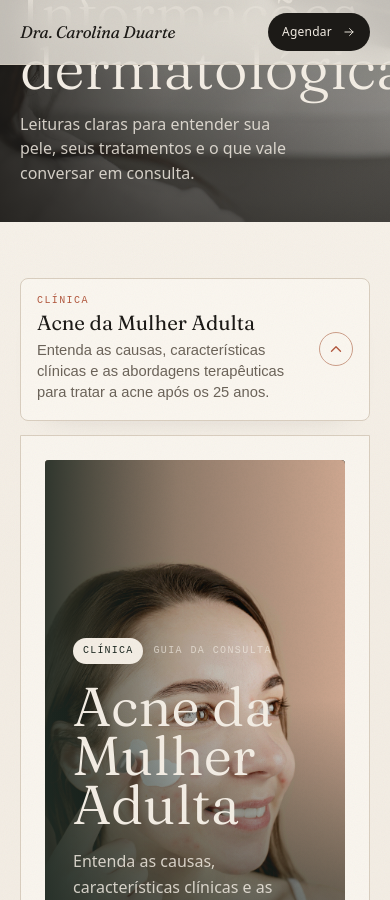
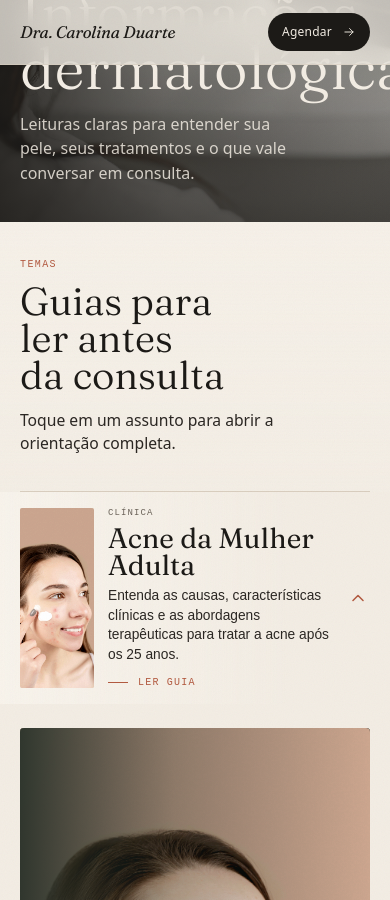
Before and after one commit to brulabs-dev/dra-carolina-duarte, a Jekyll site: the page built from informacoes/index.html, in a window 390 px wide and 900 px high, scrolled down 419 px. Built offline with Jekyll 4.4.1, drawn with Linux system fonts in a browser that asks for light colours; some web fonts are replaced; some of the changed text lies outside the part shown.

Commit message:
Improve mobile information page styling

```diff
--- a/assets/css/main.css
+++ b/assets/css/main.css
@@ -1323,6 +1323,10 @@ html.reveal-ready .reveal.is-visible { opacity: 1; transform: none; }
   align-items: start;
 }
 
+.info-mobile-intro {
+  display: none;
+}
+
 @media (min-width: 900px) {
   .info-layout {
     grid-template-columns: minmax(210px, 270px) minmax(0, 1fr);
@@ -1435,7 +1439,7 @@ html.reveal-ready .reveal.is-visible { opacity: 1; transform: none; }
 .info-articles-container {
   min-width: 0;
   display: grid;
-  gap: 14px;
+  gap: 0;
 }
 
 .info-card {
@@ -1464,6 +1468,17 @@ html.reveal-ready .reveal.is-visible { opacity: 1; transform: none; }
   box-shadow: 0 16px 34px -30px rgba(28, 26, 23, 0.24);
 }
 
+.info-card-header__media {
+  display: none;
+}
+
+.info-card-header__media img {
+  width: 100%;
+  height: 100%;
+  object-fit: cover;
+  filter: saturate(0.86) contrast(1.04);
+}
+
 .info-card-header__text {
   min-width: 0;
   display: grid;
@@ -1488,6 +1503,10 @@ html.reveal-ready .reveal.is-visible { opacity: 1; transform: none; }
   color: var(--muted);
   font-size: 0.92rem;
   line-height: 1.45;
+}
+
+.info-card-action {
+  display: none;
 }
 
 .info-card-chevron {
@@ -2159,10 +2178,155 @@ html.reveal-ready .reveal.is-visible { opacity: 1; transform: none; }
     display: block;
   }
 
+  .info-section {
+    padding-block: 0 clamp(64px, 14vw, 96px);
+  }
+
+  .info-layout {
+    gap: 0;
+  }
+
+  .info-mobile-intro {
+    display: grid;
+    gap: 10px;
+    padding-block: clamp(34px, 9vw, 52px);
+    border-bottom: 1px solid var(--hair);
+  }
+
+  .info-mobile-intro h2 {
+    max-width: 9ch;
+    margin: 0;
+    color: var(--ink);
+    font-family: var(--font-display);
+    font-size: clamp(2.35rem, 10vw, 3.6rem);
+    font-weight: 330;
+    line-height: 0.96;
+    letter-spacing: 0;
+    text-wrap: balance;
+  }
+
+  .info-mobile-intro p {
+    max-width: 31ch;
+    margin: 4px 0 0;
+    color: var(--ink-2);
+    font-size: 0.98rem;
+    line-height: 1.5;
+  }
+
+  .info-articles-container {
+    margin-inline: calc(var(--pad) * -1);
+    background: var(--bone);
+  }
+
+  .info-card {
+    scroll-margin-top: 78px;
+    border-bottom: 1px solid var(--hair);
+  }
+
+  .info-card-header {
+    grid-template-columns: 86px minmax(0, 1fr) 28px;
+    gap: 16px;
+    min-height: 128px;
+    padding: 18px var(--pad);
+    border: 0;
+    border-radius: 0;
+    background: transparent;
+    box-shadow: none;
+  }
+
+  .info-card.is-expanded .info-card-header {
+    background:
+      linear-gradient(90deg, color-mix(in oklab, var(--paper) 72%, transparent), transparent 74%),
+      var(--bone);
+  }
+
+  .info-card-header__media {
+    display: block;
+    align-self: stretch;
+    min-height: 92px;
+    overflow: hidden;
+    border-radius: 2px;
+    background: var(--bone-2);
+  }
+
+  .info-card-header__text {
+    gap: 7px;
+    align-self: center;
+  }
+
+  .info-card-kicker {
+    color: var(--muted);
+    font-size: 9px;
+    letter-spacing: 0.12em;
+  }
+
+  .info-card-title {
+    max-width: 12ch;
+    font-size: clamp(1.72rem, 8vw, 2.35rem);
+    line-height: 0.96;
+  }
+
+  .info-card-summary {
+    max-width: 31ch;
+    color: var(--ink-2);
+    font-size: 0.91rem;
+    line-height: 1.42;
+  }
+
+  .info-card-action {
+    display: inline-flex;
+    align-items: center;
+    gap: 10px;
+    margin-top: 6px;
+    color: var(--accent);
+    font-family: var(--font-mono);
+    font-size: 10px;
+    letter-spacing: 0.12em;
+    text-transform: uppercase;
+  }
+
+  .info-card-action::before {
+    content: "";
+    width: 20px;
+    height: 1px;
+    background: currentColor;
+  }
+
+  .info-card-chevron {
+    align-self: center;
+    width: 28px;
+    height: 28px;
+    border: 0;
+    color: var(--accent);
+  }
+
+  .info-card-chevron svg {
+    width: 20px;
+    height: 20px;
+  }
+
+  .info-card-body {
+    padding-top: 0;
+  }
+
   .info-article-shell {
+    margin-inline: var(--pad);
+    padding: clamp(22px, 6vw, 34px) 0 clamp(44px, 10vw, 64px);
+    border: 0;
     border-top-left-radius: 0;
     border-top-right-radius: 0;
+    background: transparent;
     box-shadow: none;
+  }
+
+  .info-article-cover {
+    min-height: 440px;
+    margin-bottom: clamp(38px, 10vw, 56px);
+  }
+
+  .info-article-cover__copy {
+    min-height: 440px;
+    padding: clamp(24px, 7vw, 34px);
   }
 
   .info-story-intro {
@@ -2185,13 +2349,27 @@ html.reveal-ready .reveal.is-visible { opacity: 1; transform: none; }
   }
 
   .info-card-header {
-    grid-template-columns: minmax(0, 1fr) 34px;
-    padding: 16px;
+    grid-template-columns: 74px minmax(0, 1fr) 24px;
+    gap: 14px;
+    min-height: 118px;
+    padding-block: 16px;
+  }
+
+  .info-card-header__media {
+    min-height: 84px;
+  }
+
+  .info-card-title {
+    font-size: clamp(1.5rem, 7.2vw, 2.05rem);
+  }
+
+  .info-card-summary {
+    font-size: 0.86rem;
   }
 
   .info-card-chevron {
-    width: 34px;
-    height: 34px;
+    width: 24px;
+    height: 24px;
   }
 
   .info-article-media {
--- a/informacoes/index.html
+++ b/informacoes/index.html
@@ -21,6 +21,11 @@ description: Orientações sobre dermatologia clínica, estética e cirúrgica p
 
 <section class="section info-section">
   <div class="container">
+    <div class="info-mobile-intro">
+      <span class="info-eyebrow">Temas</span>
+      <h2>Guias para ler antes da consulta</h2>
+      <p>Toque em um assunto para abrir a orientação completa.</p>
+    </div>
     <div class="info-layout reveal">
       <aside class="info-sidebar" aria-label="Temas de dermatologia">
         <div class="info-sidebar__intro">
@@ -51,12 +56,18 @@ description: Orientações sobre dermatologia clínica, estética e cirúrgica p
         {% for item in sorted_articles %}
           <article class="info-card" id="info-{{ item.slug }}" data-category="{{ item.category }}">
             <button class="info-card-header" type="button" aria-expanded="false" aria-controls="info-panel-{{ item.slug }}" data-slug="{{ item.slug }}">
+              {% if item.image %}
+                <span class="info-card-header__media" aria-hidden="true">
+                  <img src="{{ item.image | relative_url }}" alt="" loading="lazy" style="object-position: {{ item.cover_position | default: 'center' }};">
+                </span>
+              {% endif %}
               <span class="info-card-header__text">
                 <span class="info-card-kicker">{{ item.category }}</span>
                 <span class="info-card-title">{{ item.title }}</span>
                 {% if item.summary %}
                   <span class="info-card-summary">{{ item.summary }}</span>
                 {% endif %}
+                <span class="info-card-action">Ler guia</span>
               </span>
               <span class="info-card-chevron" aria-hidden="true">
                 <svg viewBox="0 0 24 24" fill="none" stroke="currentColor" stroke-width="1.8" stroke-linecap="round" stroke-linejoin="round">
```
